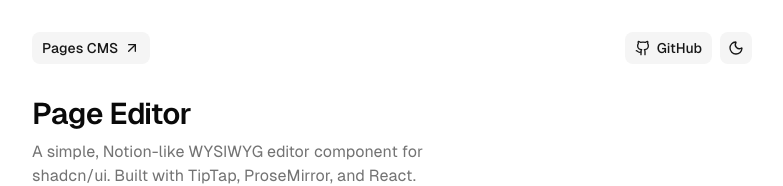
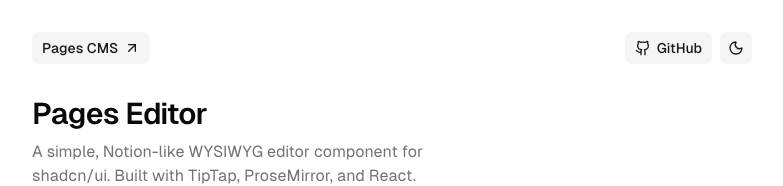
Before and after one commit to pages-cms/editor, a React (Vite) app: page / in a window 1280 px wide. Shown: the top 186 px of the page, without its empty margins (248-1031 px from the left). Built offline with nearby package versions, Linux system fonts and the light colour scheme.

Commit message:
Fixing URLs and social card

```diff
--- a/index.html
+++ b/index.html
@@ -3,17 +3,17 @@
   <head>
     <meta charset="UTF-8" />
     <meta name="viewport" content="width=device-width, initial-scale=1.0" />
-    <title>Page Editor | pages-cms/editor</title>
+    <title>Pages Editor | pages-cms/editor</title>
     <meta
       name="description"
-      content="Page Editor is a simple Notion-like WYSIWYG editor component for shadcn/ui, built with TipTap and Tailwind CSS."
+      content="Pages Editor is a simple Notion-like WYSIWYG editor component for shadcn/ui, built with TipTap and Tailwind CSS."
     />
     <meta name="robots" content="index, follow" />
     <link rel="canonical" href="https://editor.pagescms.org/" />
 
     <meta property="og:type" content="website" />
     <meta property="og:url" content="https://editor.pagescms.org/" />
-    <meta property="og:title" content="Page Editor | pages-cms/editor" />
+    <meta property="og:title" content="Pages Editor | pages-cms/editor" />
     <meta
       property="og:description"
       content="A simple Notion-like WYSIWYG editor component for shadcn/ui, built with TipTap and Tailwind CSS."
@@ -22,11 +22,11 @@
       property="og:image"
       content="https://editor.pagescms.org/social.png"
     />
-    <meta property="og:image:alt" content="Page Editor by pages-cms" />
+    <meta property="og:image:alt" content="Pages Editor by pages-cms" />
 
     <meta name="twitter:card" content="summary_large_image" />
     <meta name="twitter:url" content="https://editor.pagescms.org/" />
-    <meta name="twitter:title" content="Page Editor | pages-cms/editor" />
+    <meta name="twitter:title" content="Pages Editor | pages-cms/editor" />
     <meta
       name="twitter:description"
       content="A simple Notion-like WYSIWYG editor component for shadcn/ui, built with TipTap and Tailwind CSS."
@@ -35,7 +35,7 @@
       name="twitter:image"
       content="https://editor.pagescms.org/social.png"
     />
-    <meta name="twitter:image:alt" content="Page Editor by pages-cms" />
+    <meta name="twitter:image:alt" content="Pages Editor by pages-cms" />
   </head>
   <body>
     <div id="root"></div>
--- a/src/App.tsx
+++ b/src/App.tsx
@@ -6,7 +6,7 @@
 import { Tabs, TabsContent, TabsList, TabsTrigger } from "./components/ui/tabs";
 import { Tooltip, TooltipContent, TooltipProvider, TooltipTrigger } from "./components/ui/tooltip";
 
-const THEME_STORAGE_KEY = "page-editor-theme";
+const THEME_STORAGE_KEY = "pages-editor-theme";
 const COPY_FEEDBACK_MS = 1500;
 const DEFAULT_EDITOR_CONTENT_CSS = `.cn-editor .tiptap > :first-child {
   margin-top: 0;
@@ -281,7 +281,7 @@
               </Button>
             </div>
           </header>
-          <h1 className="mt-8 scroll-m-24 text-3xl font-semibold tracking-tight sm:text-3xl">Page Editor</h1>
+          <h1 className="mt-8 scroll-m-24 text-3xl font-semibold tracking-tight sm:text-3xl">Pages Editor</h1>
           <p className="text-[1.05rem] sm:text-base sm:text-balance md:max-w-[80%] text-muted-foreground">
             A simple, Notion-like WYSIWYG editor component for shadcn/ui. Built with TipTap, ProseMirror, and React.
           </p>
```
Also changed, not shown: public/social.png.
